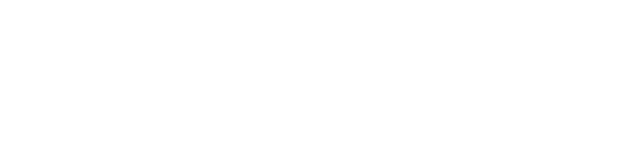
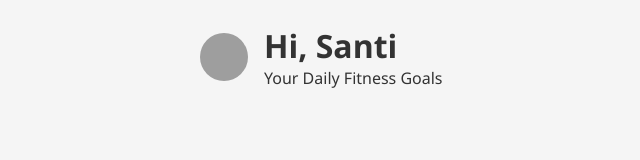
Before and after one commit to santinaranjo/runmate, a plain HTML site: page index.html in a window 1280 px wide. Shown: the whole page, without its empty margins (264-904 px from the left). Drawn offline with Linux system fonts and the light colour scheme; grey boxes are pictures that could not be loaded.

Commit message:
Simplificacion reset de estilos css, Añadido contenido header
Se han simplificado los estilos css para reiniciarlos. Añadidos contenido del header y estilos.

```diff
--- a/index.html
+++ b/index.html
@@ -1,12 +1,22 @@
 <!DOCTYPE html>
 <html lang="en">
-<head>
-    <meta charset="UTF-8">
-    <meta name="viewport" content="width=device-width, initial-scale=1.0">
+  <head>
+    <meta charset="UTF-8" />
+    <meta name="viewport" content="width=device-width, initial-scale=1.0" />
     <title>Runmate</title>
-    <link rel="stylesheet" href="./styles.css">
-</head>
-<body>
-
-</body>
+    <link rel="stylesheet" href="./styles.css" />
+  </head>
+  <main class="app">
+    <header class="app-header">
+      <img
+        src="https://santi.party/static/media/foto-personal.cb1ea227ba8960fe085a.png"
+        alt="Foto de perfil"
+        class="profile-img"
+      />
+      <div>
+        <h1>Hi, Santi</h1>
+        <p>Your Daily Fitness Goals</p>
+      </div>
+    </header>
+  </main>
 </html>
--- a/styles.css
+++ b/styles.css
@@ -1,11 +1,33 @@
-/* Box sizing rules */
-*, *::before, *::after {
+/* Reset básico */
+* {
+  margin: 0;
+  padding: 0;
   box-sizing: border-box;
 }
 
-/* Prevent font size inflation */
-html {
-  -moz-text-size-adjust: none;
-  -webkit-text-size-adjust: none;
-  text-size-adjust: none;
+body {
+  font-family: 'Segoe UI', sans-serif;
+  background-color: #f5f5f5;
+  color: #333;
 }
+
+.app {
+  max-width: 400px;
+  margin: auto;
+  padding: 1.5rem;
+}
+
+/* Header */
+.app-header {
+  display: flex;
+  align-items: center;
+  gap: 1rem;
+  margin-bottom: 1.5rem;
+}
+
+.profile-img {
+  width: 48px;
+  height: 48px;
+  border-radius: 50%;
+  object-fit: cover;
+}
```
